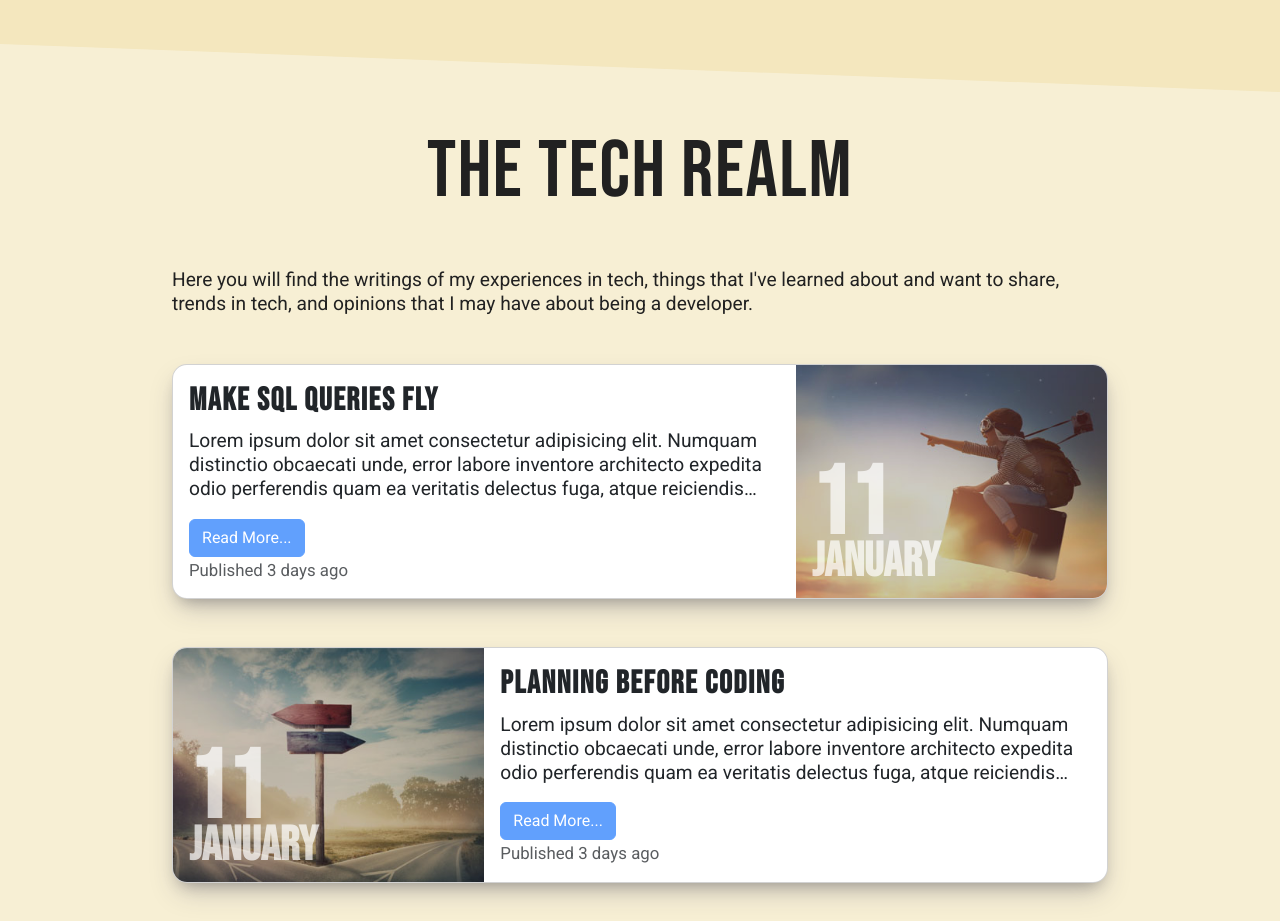
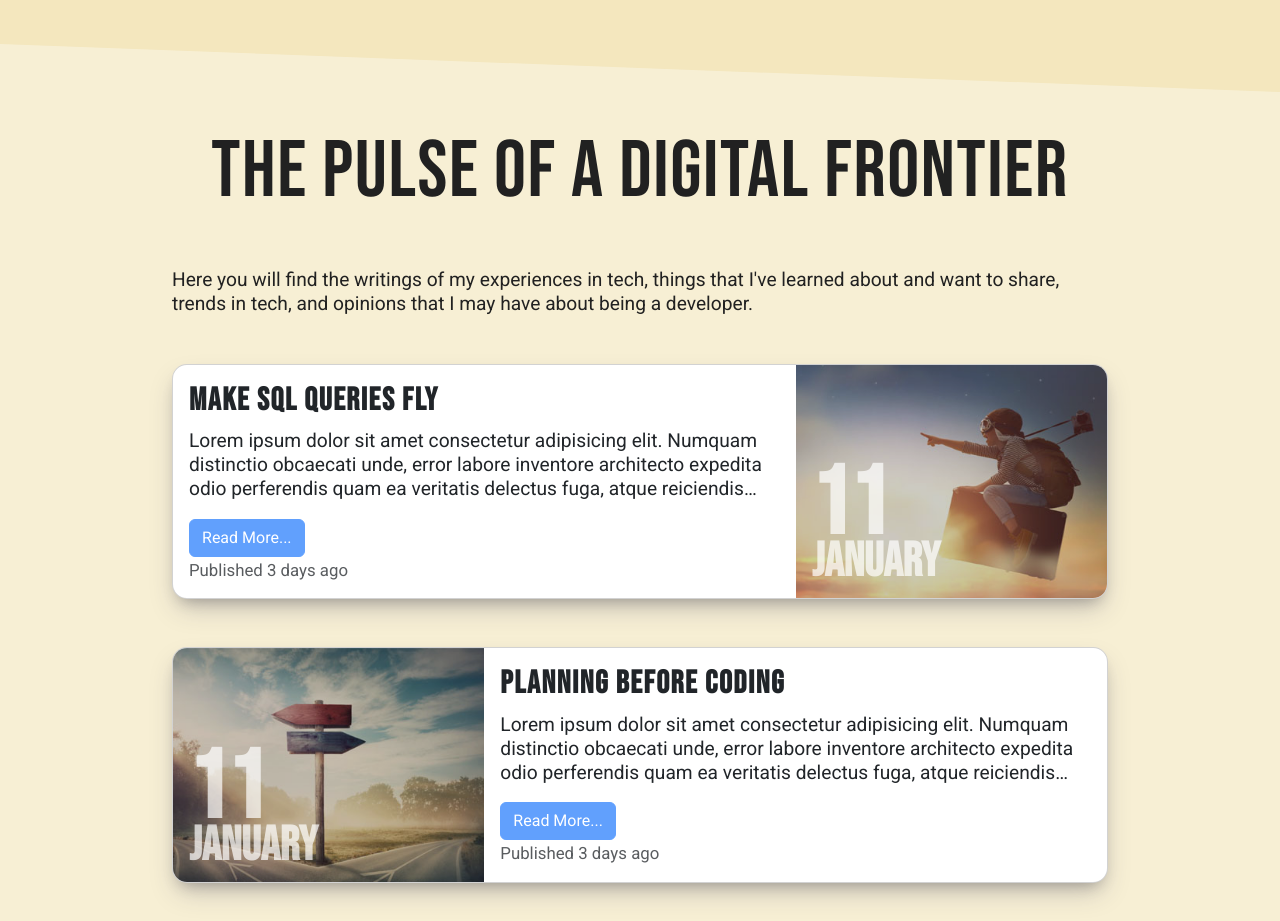
Before and after one commit to McKeeJerry-FS/portfolio_site, a plain HTML site: page index.html in a window 1280 px wide. Shown: the part 4820-5741 px from the top of the page. Drawn offline with nearby package versions, Linux system fonts and the light colour scheme; a web font is replaced by a local one.

Commit message:
update blog section

```diff
--- a/index.html
+++ b/index.html
@@ -472,7 +472,7 @@
         <!-- Blog Section -->
         <section id="blog" class="section-page">
             <div class="container">
-                <h2 class="display-1 mb-5 text-center">The Tech Realm</h2>
+                <h2 class="display-1 mb-5 text-center">The PULSE of a digital frontier</h2>
                 <p>Here you will find the writings of my experiences in tech, things that I've learned about and want to
                     share, trends in tech, and opinions that I may have about being a developer.</p>
                 <div id="blogs">
```
